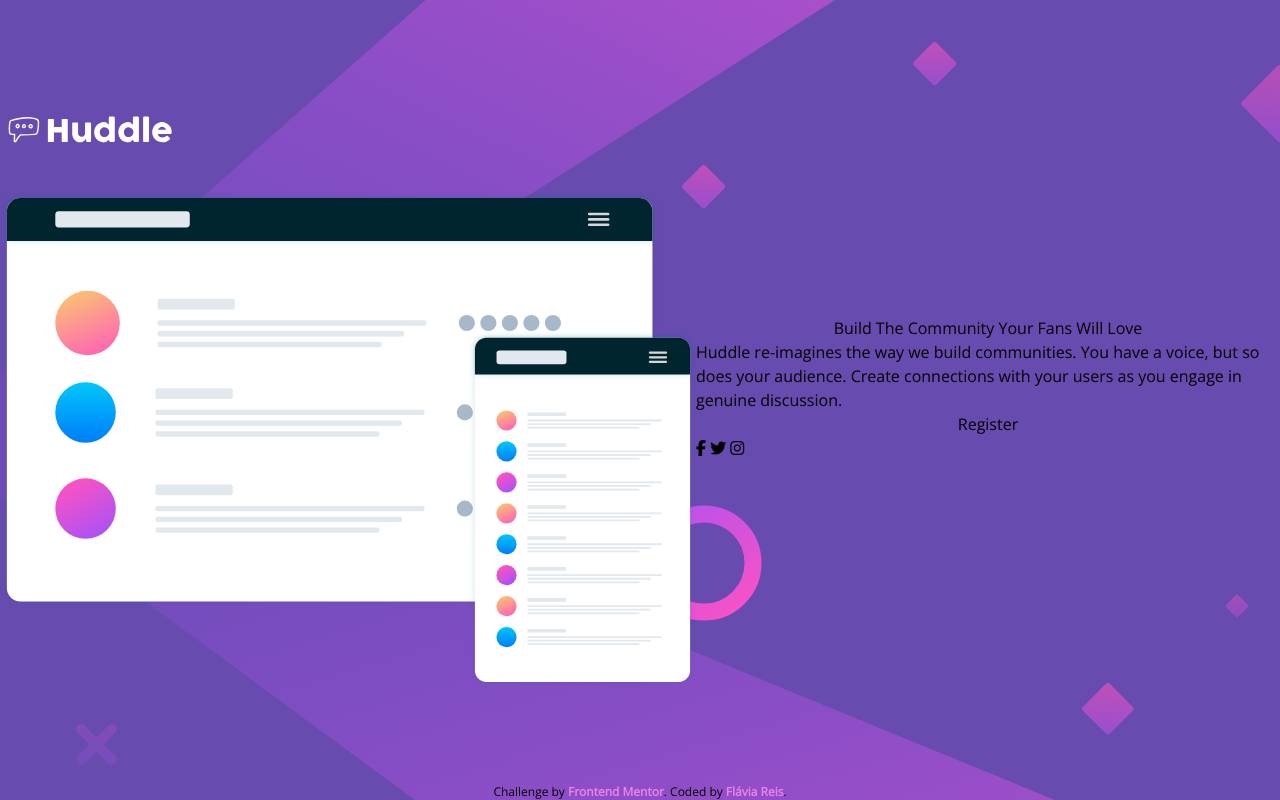
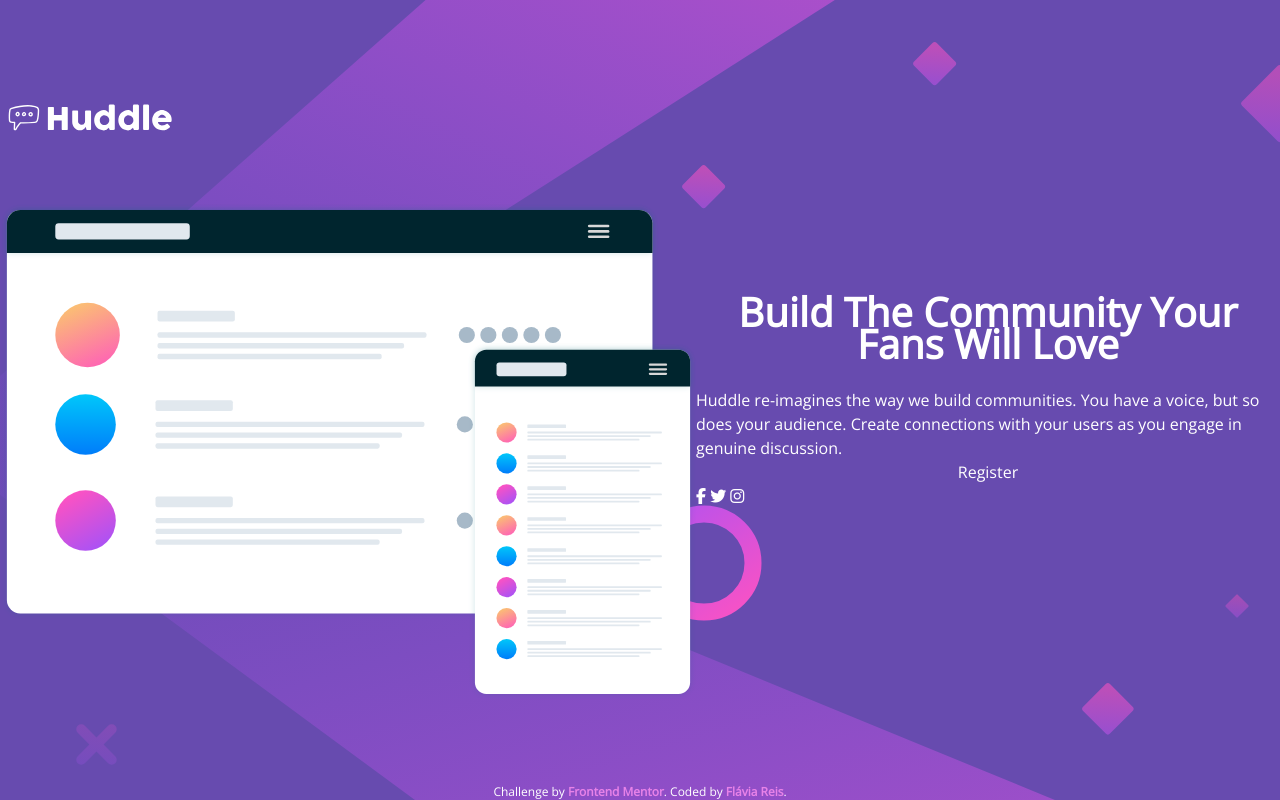
Before and after one commit to flaviare1s/huddle-landing-page, a website: page src/index.html in a window 1280 px wide. Drawn offline with nearby package versions, Linux system fonts and the light colour scheme.

Commit message:
Making styles

```diff
--- a/src/index.html
+++ b/src/index.html
@@ -29,12 +29,12 @@
   </style>
 
 </head>
-<body class="font-OpenSans bg-violet bg-mobile md:bg-desktop flex flex-col justify-center items-center m-auto">
+<body class="font-OpenSans text-white bg-violet bg-mobile md:bg-desktop flex flex-col justify-center items-center m-auto">
 
   <div class="flex flex-col justify-center items-center m-auto md:flex-row">
     <header>
       <div class="flex flex-col items-start">
-        <img class="max-w-36 md:max-w-44 pb-10 pt-5" src="../images/logo.svg" alt="Logo">
+        <img class="max-w-36 md:max-w-44 pb-16 pt-5" src="../images/logo.svg" alt="Logo">
       </div>
       <div class="flex flex-col items-center justify-center m-auto">
         <img class="max-w-75 md:max-w-696" src="../images/illustration-mockups.svg" alt="Mockups Illustration">
@@ -42,7 +42,7 @@
     </header>
     <div class="md:flex flex-col">
       <main class="flex flex-col items-center justify-center m-auto">
-        <h1>Build The Community Your Fans Will Love</h1>
+        <h1 class="text-2xl font-semibold text-center p-7 md:text-4xl">Build The Community Your Fans Will Love</h1>
         <p>
           Huddle re-imagines the way we build communities. You have a voice, but so does your audience. Create connections with your users as you engage in genuine discussion.
         </p>
--- a/tailwind.config.js
+++ b/tailwind.config.js
@@ -19,6 +19,9 @@ module.exports = {
         '75': '296px',
         '696': '696px',
       },
+      fontSize: {
+        '4xl': '40px',
+      },
     },
   },
   plugins: [],
```
Also changed, not shown: src/output.css.
